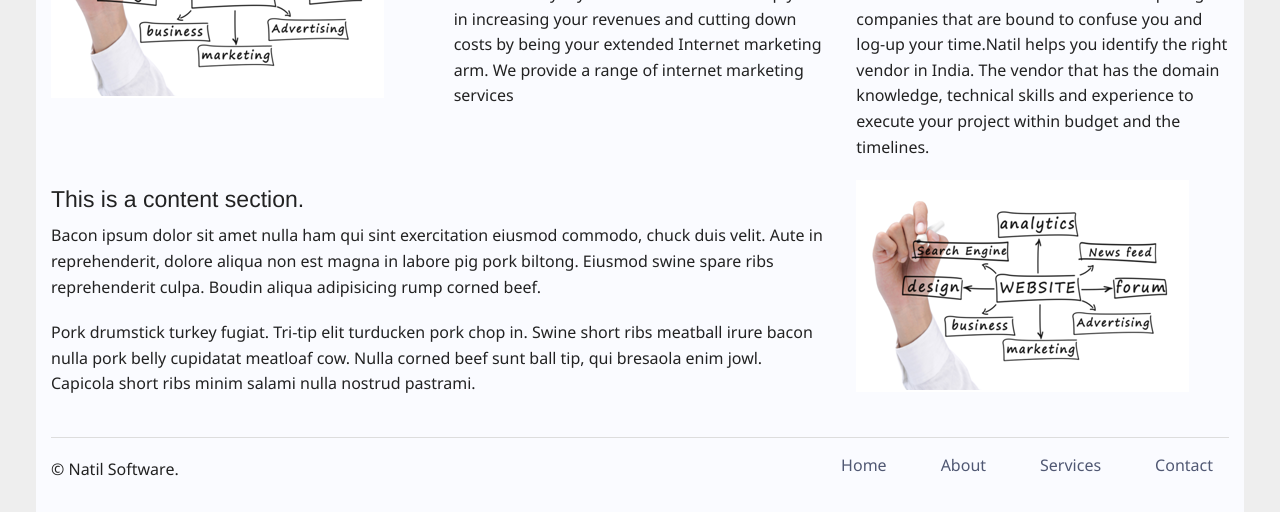
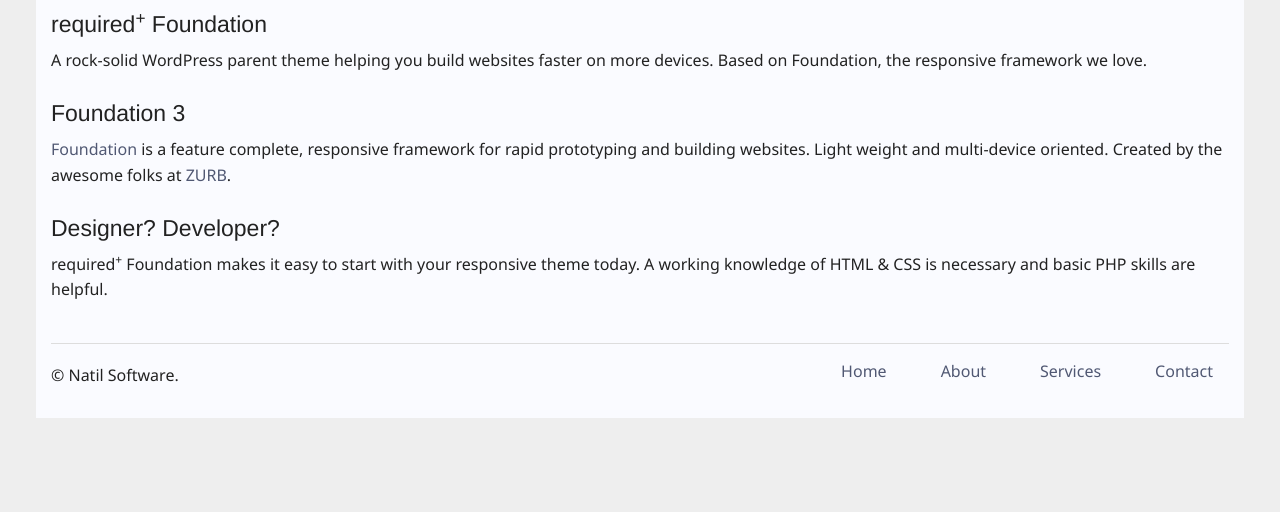
Before and after one commit to shaligramk/natil_software, a plain HTML site: page index.html in a window 1280 px wide. Shown: the part 540-1052 px from the top of the page. After the commit the page ends 958 px from the top, so only its background shows below. Drawn offline with Linux system fonts and the light colour scheme; files whose address does not match are found by name.

Commit message:
added main body

```diff
--- a/css/main.css
+++ b/css/main.css
@@ -42,3 +42,7 @@
 			text-align: center;
 			font-size: 5vw;
 			font-weight: bold;
+		}
+		.sub-nav{
+			display: inline;
+		}
--- a/index.html
+++ b/index.html
@@ -33,41 +33,39 @@
 
 	<div class="row">
 		<div class="large-12 columns hero">
-					<h3 class="headline">Tailored to your needs</h3>
+			<h3 class="headline">Tailored to your needs</h3>
 			<a href="#" class="button [secondary alert success]">Learn More</a>
 			<img src="http://www.mmstudio.rs/images/slide-custom-web-app.jpg">
 			<hr>
 		</div>
 	</div>
 
-	<div class="row">
-		<div class="large-4 columns">
-			<img src="img/download.png">
-		</div>
-		<div class="large-8 columns">
-			<h4>Internet Marketing</h4>
-			<div class="row">
-				<div class="large-6 columns">
-					<p>Internet is a vast global marketplace where millions of dollars worth of goods and services are sold everyday across the world. We help you in increasing your revenues and cutting down costs by being your extended Internet marketing arm. We provide  a range of internet marketing services     </p>
+	<div id="container" class="container" role="document">
+		<!-- Row for main content area -->
+		<div id="content" class="row">
+			<div id="main" class="twelve columns" role="main">
+				<div class="post-box">
+				<article id="post-2" class="post-2 page type-page status-publish hentry">
+						<div class="entry-content">
+							<div class="row"><div class="columns twelve text-center"><h1>We create great experiences for all platforms</h1>
+								<h3 class="subheader">Feature complete parent theme for WordPress – built on Foundation.</h3>
+							</div></div>
+							<div class="row"><div class="columns six"><h4>required<sup class="req-plus">+</sup> Foundation</h4>
+								<p>A rock-solid WordPress parent theme helping you build websites faster on more devices. Based on Foundation, the responsive framework we love.</p>
+							</div>
+							<div class="columns six"><h4>Foundation 3</h4>
+								<p><a href="http://foundation.zurb.com/download-f3.php" onclick="javascript:_gaq.push(['_trackEvent','outbound-article','http://foundation.zurb.com/download-f3.php']);" title="The most advanced responsive front-end framework in the world.">Foundation</a> is a feature complete, responsive framework for rapid prototyping and building websites. Light weight and multi-device oriented. Created by the awesome folks at <a title="ZURB is a interaction design company from California" href="http://www.zurb.com" onclick="javascript:_gaq.push(['_trackEvent','outbound-article','http://www.zurb.com']);">ZURB</a>.</p>
+							</div></div>
+							<div class="row"><div class="columns six"><h4>Designer? Developer?</h4>
+								<p>required<sup class="req-plus">+</sup> Foundation makes it easy to start with your responsive theme today. A working knowledge of HTML &amp; CSS is necessary and basic PHP skills are helpful.</p>
+							</div>
+						</div>
+						</div><!-- .entry-content -->
+					</article><!-- #post-2 -->
 				</div>
-				<div class="large-6 columns">
-					<p>Are you planning to outsource proof-of-concept, development, testing, application maintenance etc to India? There are hundreds of competing companies that are bound to confuse you and log-up your time.Natil helps you identify the right vendor in India. The vendor that has the domain knowledge, technical skills and experience to execute your project within budget and the timelines.</p>
-				</div>
-			</div>
-		</div>
+			</div><!-- /#main -->
+		</div><!-- End Content row -->
 	</div>
-
-	<div class="row">
-		<div class="large-8 columns">
-			<h4>This is a content section.</h4>
-			<p>Bacon ipsum dolor sit amet nulla ham qui sint exercitation eiusmod commodo, chuck duis velit. Aute in reprehenderit, dolore aliqua non est magna in labore pig pork biltong. Eiusmod swine spare ribs reprehenderit culpa. Boudin aliqua adipisicing rump corned beef.</p>
-			<p>Pork drumstick turkey fugiat. Tri-tip elit turducken pork chop in. Swine short ribs meatball irure bacon nulla pork belly cupidatat meatloaf cow. Nulla corned beef sunt ball tip, qui bresaola enim jowl. Capicola short ribs minim salami nulla nostrud pastrami.</p>
-		</div>
-		<div class="large-4 columns">
-			<img src="img/download.png">
-		</div>
-	</div>
-
 	<footer class="row">
 		<div class="large-12 columns">
 			<hr/>
@@ -90,7 +88,6 @@
 	<script src="../assets/js/templates/foundation.js"></script>
 	<script>
 		$(document).foundation();
-
 		var doc = document.documentElement;
 		doc.setAttribute('data-useragent', navigator.userAgent);
 	</script>
```
